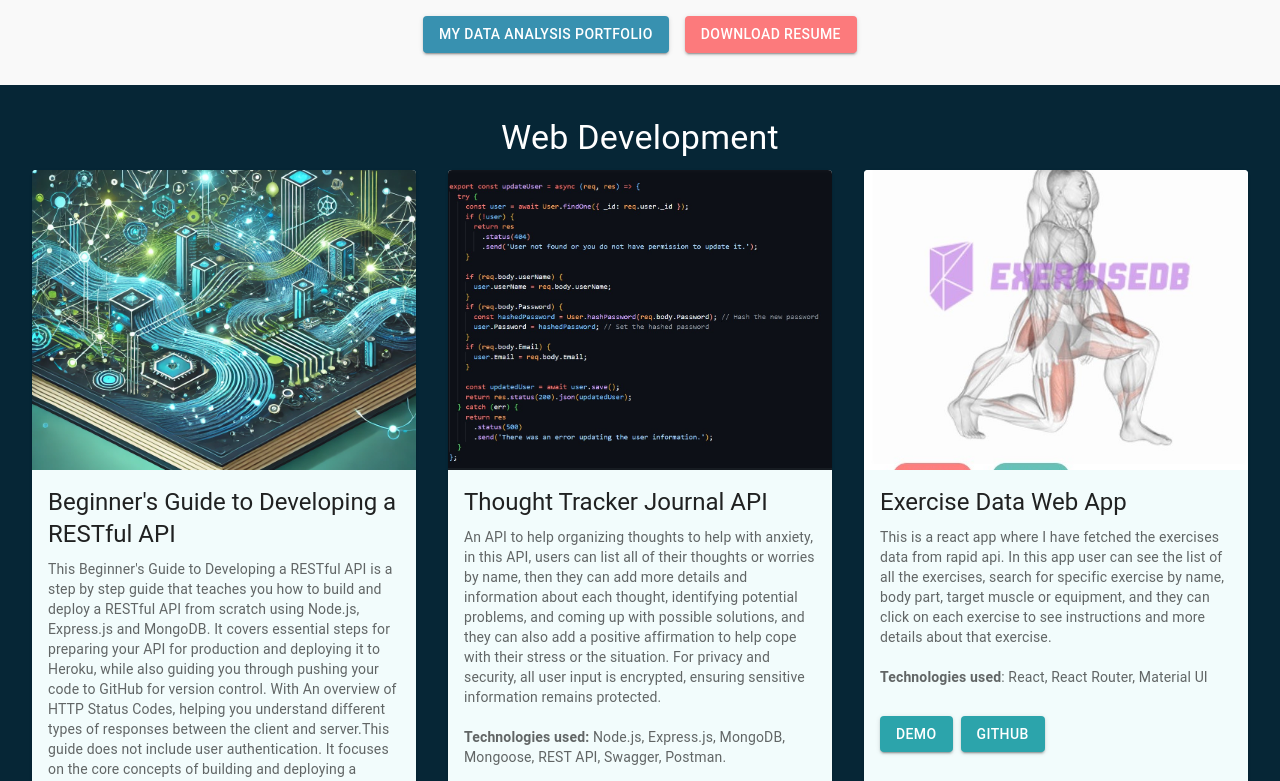
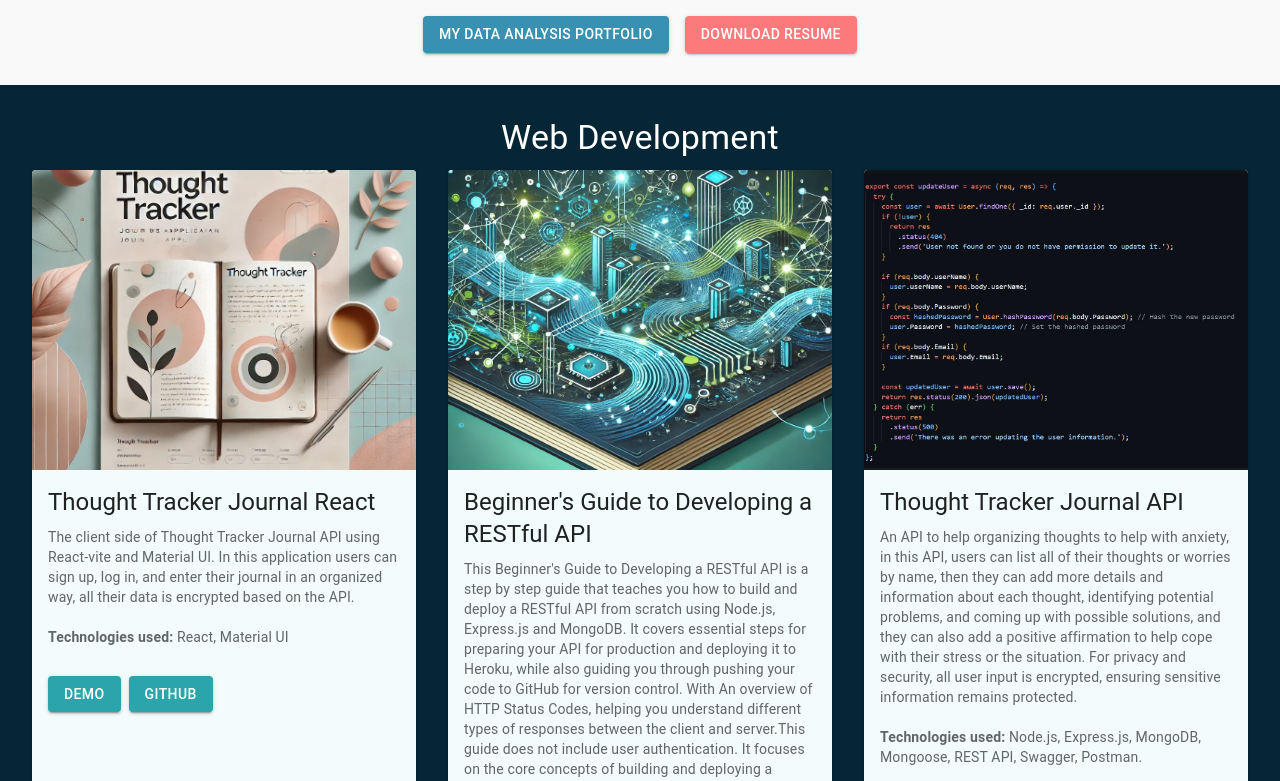
Before and after one commit to Sogolsa/react-vite-portfolio-website, a React (Vite) app: page / in a window 1280 px wide. Shown: the part 980-1761 px from the top of the page. Built offline with nearby package versions, Linux system fonts and the light colour scheme.

Commit message:
Added a new project

```diff
--- a/src/components/Work.jsx
+++ b/src/components/Work.jsx
@@ -10,6 +10,32 @@ import {
 } from "@mui/material";
 
 const projects = [
+  {
+    title: "Thought Tracker Journal React",
+    description: (
+      <>
+        The client side of Thought Tracker Journal API using React-vite and
+        Material UI. In this application users can sign up, log in, and enter
+        their journal in an organized way, all their data is encrypted based on
+        the API.
+        <br />
+        <br />
+        <strong>Technologies used:</strong> React, Material UI
+      </>
+    ),
+    img: "/react-vite-portfolio-website/img/thought-tracker-client.jpeg",
+    demoLink: "https://organize-my-mind-b21c044d1535.herokuapp.com/",
+    buttons: [
+      {
+        label: "Demo",
+        link: "demoLink",
+      },
+      {
+        label: "Github",
+        link: "githubLink",
+      },
+    ],
+  },
   {
     title: "Beginner's Guide to Developing a RESTful API",
     description: (
```
Also changed, not shown: public/img/thought-tracker-client.jpeg (added).
